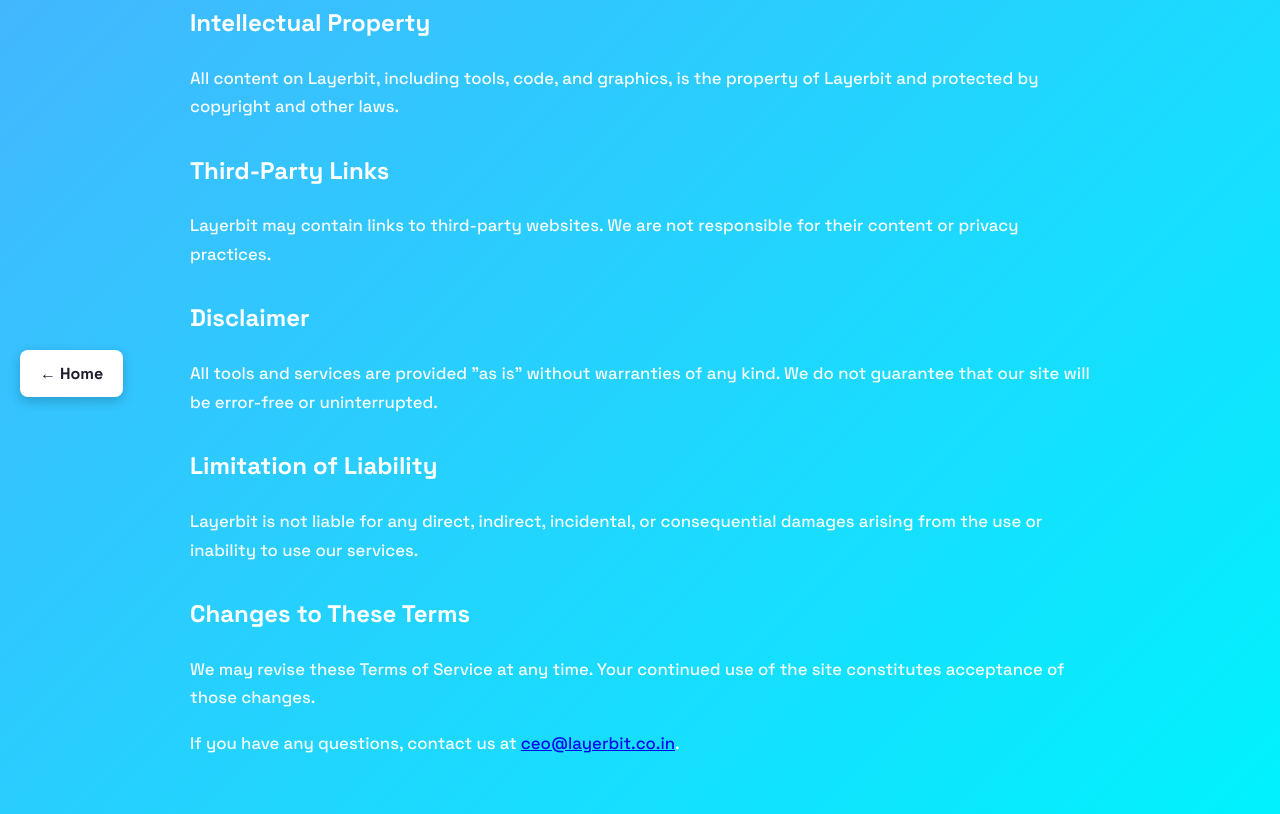
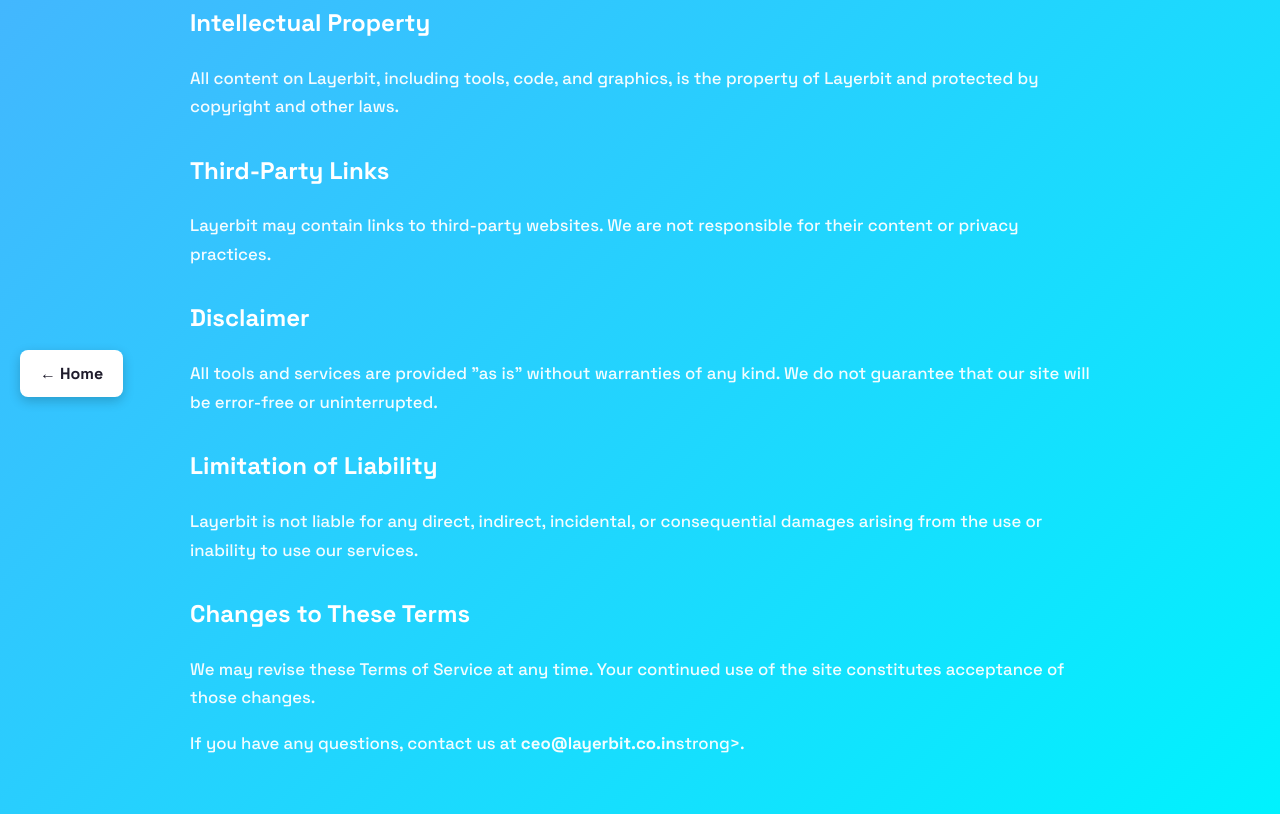
Before and after one commit to vysakhsuresh/layerbit-site, a plain HTML site: page terms.html in a window 1280 px wide. Shown: the part 383-1197 px from the top of the page. Drawn offline with Linux system fonts and the light colour scheme.

Commit message:
Update terms.html

```diff
--- a/terms.html
+++ b/terms.html
@@ -75,7 +75,7 @@
   <h2>Changes to These Terms</h2>
   <p>We may revise these Terms of Service at any time. Your continued use of the site constitutes acceptance of those changes.</p>
 
-  <p>If you have any questions, contact us at <a href="mailto:ceo@layerbit.co.in">ceo@layerbit.co.in</a>.</p>
+  <p>If you have any questions, contact us at <a href="mailto:ceo@layerbit.co.in" style="text-decoration: none; color: inherit; font-weight: normal;"><strong>ceo@layerbit.co.in</strong>strong></a>.</p>
 
 <!-- Floating ← Home Button (bottom-left corner) -->
 <a href="https://www.buymeacoffee.com/layerbit" target="_blank">
```
